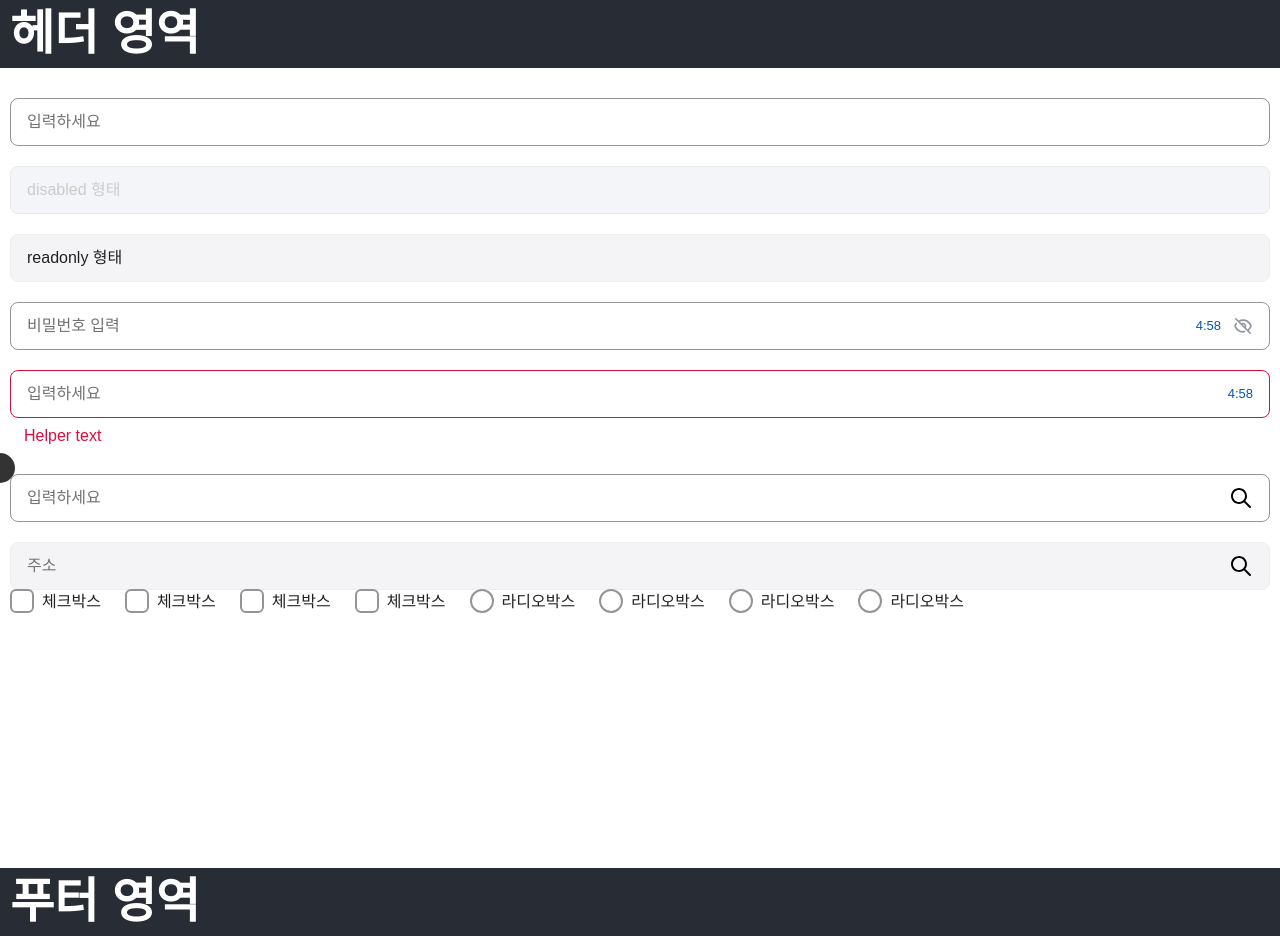
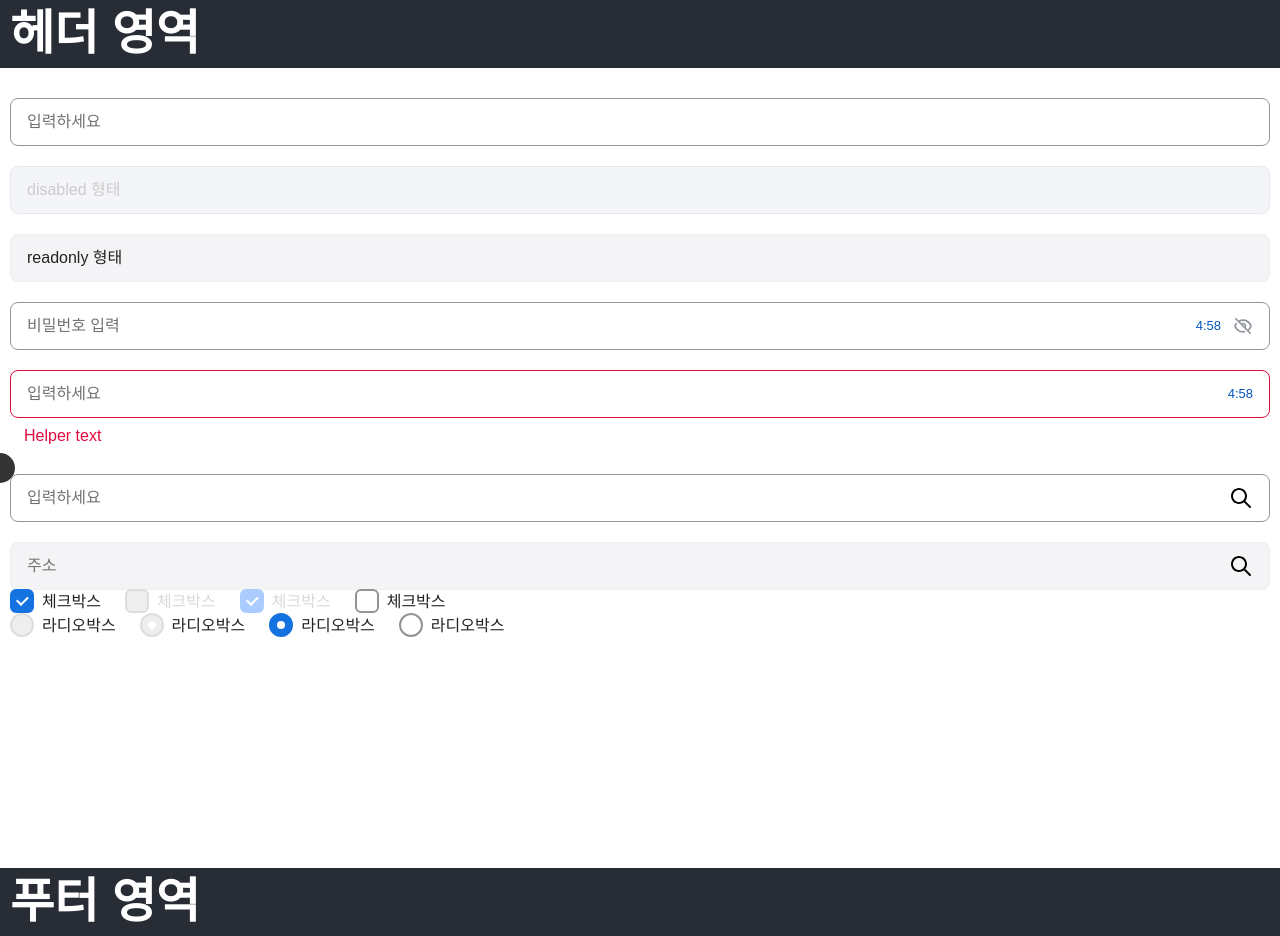
Before and after one commit to photosynthesisman/study-react, a React (Vite) app: page /components in a window 1280 px wide. Built offline with nearby package versions, Linux system fonts and the light colour scheme; a web font is replaced by a local one.

Commit message:
컴포넌트 정리 및 경로 수정

```diff
--- a/src/pages/Components.tsx
+++ b/src/pages/Components.tsx
@@ -5,7 +5,14 @@ import Select from "../components/common/Select";
 const Components: React.FC = () => {
   const [value1, setValue1] = useState("");
   const [value2, setValue2] = useState("");
+  const [checked, setChecked] = useState(true);
+  const handleChange = (e: React.ChangeEvent<HTMLInputElement>) => {
+    setChecked(e.target.checked);
+  };
+  const [selected1, setSelected1] = useState("rdo2");
+  const [selected2, setSelected2] = useState("rdo3");
   return (
+    <div>
       <div>
         <Input type="default" placeholder="입력하세요" value={value1} onChange={(e) => setValue1(e.target.value)} onClear={() => setValue1("")} />
         <Input type="disabled" value="disabled 형태" />
@@ -14,15 +21,37 @@ const Components: React.FC = () => {
         <Input type="error" placeholder="입력하세요" errorText="Helper text" remainTime="4:58" />
         <Input type="default" address placeholder="입력하세요" value={value2} onChange={(e) => setValue2(e.target.value)} onClear={() => setValue2("")} />
         <Input type="readonly" address placeholder="주소" />
-      <Select type="checkbox" label="체크박스" id="check1" className="checkbox size-lg" />
-      <Select type="checkbox" label="체크박스" id="check2" className="checkbox size-lg" />
-      <Select type="checkbox" label="체크박스" id="check3" className="checkbox size-lg" />
+      </div>
+      <div>
+        <Select checked={checked} type="checkbox" label="체크박스" id="check1" className="checkbox size-lg" onChange={handleChange} />
+        <Select disabled type="checkbox" label="체크박스" id="check2" className="checkbox size-lg" />
+        <Select checked disabled type="checkbox" label="체크박스" id="check3" className="checkbox size-lg" />
         <Select type="checkbox" label="체크박스" id="check4" className="checkbox size-lg" />
-
-      <Select type="radio" label="라디오박스" name="rdo1" id="rdo1" className="radio" />
-      <Select type="radio" label="라디오박스" name="rdo1" id="rdo2" className="radio" />
-      <Select type="radio" label="라디오박스" name="rdo1" id="rdo3" className="radio" />
-      <Select type="radio" label="라디오박스" name="rdo1" id="rdo4" className="radio" />
+      </div>
+      <div>
+        <Select
+          disabled
+          checked={selected1 === "rdo1"}
+          type="radio"
+          label="라디오박스"
+          name="rdo1"
+          id="rdo1"
+          className="radio"
+          onChange={() => setSelected1("rdo1")}
+        />
+        <Select
+          disabled
+          checked={selected1 === "rdo2"}
+          type="radio"
+          label="라디오박스"
+          name="rdo1"
+          id="rdo2"
+          className="radio"
+          onChange={() => setSelected1("rdo2")}
+        />
+        <Select checked={selected2 === "rdo3"} type="radio" label="라디오박스" name="rdo2" id="rdo3" className="radio" onChange={() => setSelected2("rdo3")} />
+        <Select checked={selected2 === "rdo4"} type="radio" label="라디오박스" name="rdo2" id="rdo4" className="radio" onChange={() => setSelected2("rdo4")} />
+      </div>
     </div>
   );
 };
```
Also changed, not shown: package.json (+5 -4 lines). Lines whose indentation alone changed are shown as unchanged.
